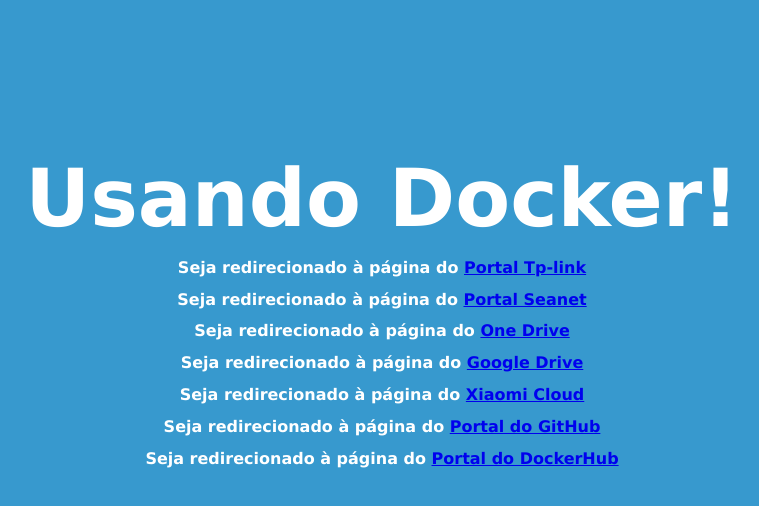
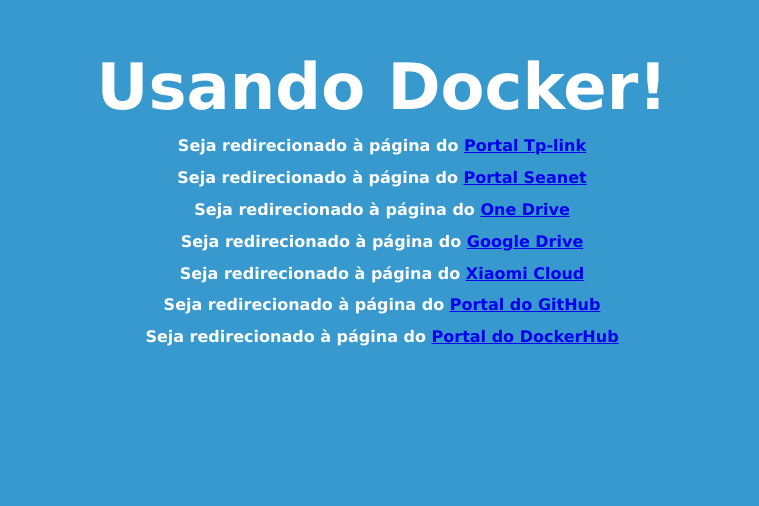
Before and after one commit to douglasdalves/docker-teste, a website: page index.html in a window 1280 px wide. Shown: the part 104-610 px from the top of the page, without its empty margins (258-1017 px from the left). Drawn offline with Linux system fonts and the light colour scheme.

Commit message:
Update main.css

```diff
--- a/main.css
+++ b/main.css
@@ -13,8 +13,8 @@
 h1{
     color: #FFFFFF;
     font-family: 'Lucida Sans', 'Lucida Sans Regular', 'Lucida Grande', 'Lucida Sans Unicode', Geneva, Verdana, sans-serif;
-    font-size: 5em;
-     padding-top: 20%;
+    font-size: 4em;
+     padding-top: 12%;
 
 }
 
```
